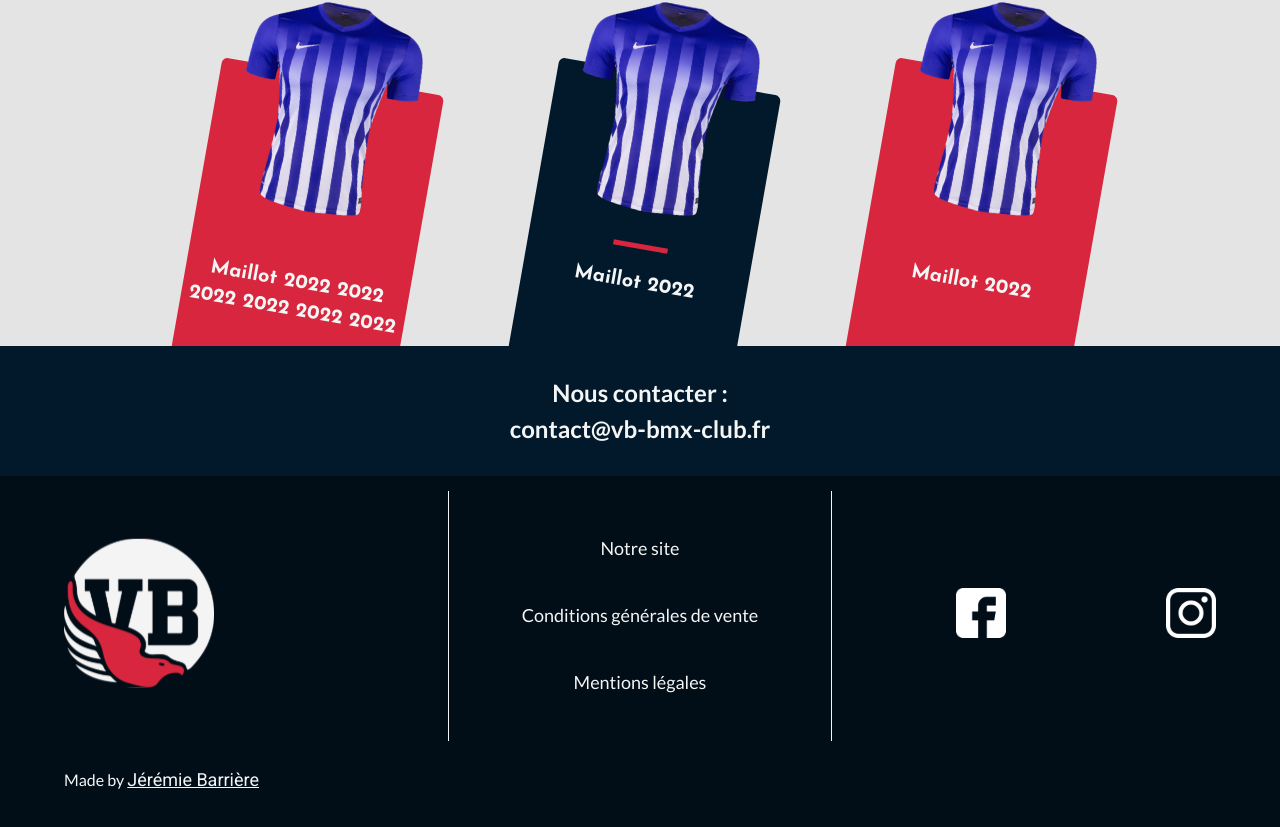
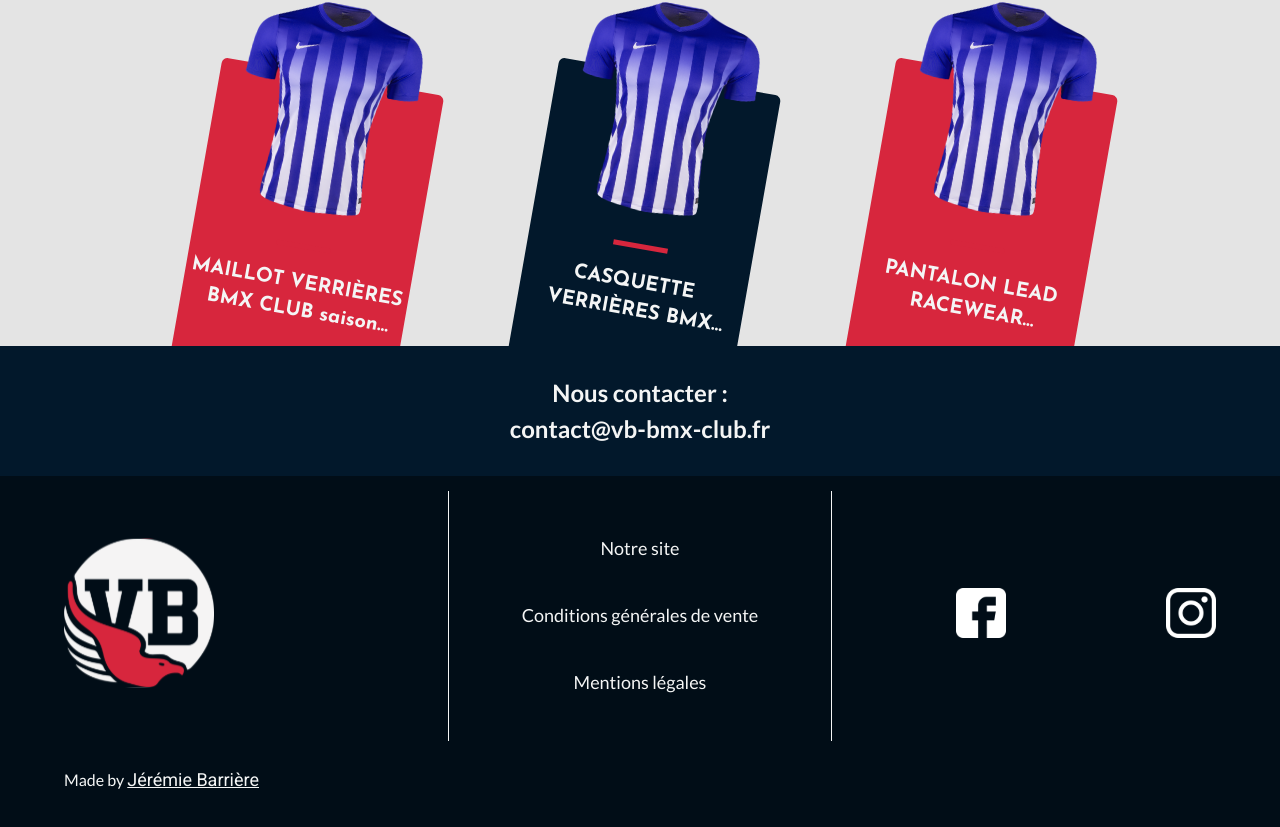
Before and after one commit to StarlingSG1/vb-bmx-shop, a Next.js app: page / in a window 1280 px wide. Shown: the part 1016-1843 px from the top of the page. Built offline with nearby package versions, Linux system fonts and the light colour scheme.

Commit message:
[edit] product homepage

```diff
--- a/pages/index.js
+++ b/pages/index.js
@@ -20,7 +20,7 @@
       <Header />
       <main className={`w-full 896:pt-32 -mb-20`} style={{ minHeight: "calc(100vh - 539px)" }}>
         <div className="w-full h-full flex justify-center relative 896:static">
-        <img src="/assets/img/homeIMG.png" className=" h-[250px] object-cover block absolute w-full 896:hidden" alt="home-img" />
+          <img src="/assets/img/homeIMG.png" className=" h-[250px] object-cover block absolute w-full 896:hidden" alt="home-img" />
 
           <div className="max-w-[1600px] w-full  flex flex-col flex-col-reverse 896:grid grid-cols-12 xl:mx-0 mx-4  896:gap-[50px] gap-8">
             <PanierButton className="!top-[275px] 896:!top-[222px]" />
@@ -51,9 +51,10 @@
             <div className="col-span-9 h-full hidden 1400:block pt-[30px] rounded-tr-[40px]">
               <p className="font-josefin  font-bold text-blue text-subtitle text-center">14 produits à l'image du club !</p>
               <div className="flex w-full h-full gap-28 items-end mt-[50px] 1400:mt-0 1650:pl-0 pl-[50px]">
-                <HomeArticle bgColor="red">Maillot 2022</HomeArticle>
-                <HomeArticle bgColor="blue">Maillot 2022</HomeArticle>
-                <HomeArticle bgColor="red">Maillot 2022</HomeArticle>
+                <HomeArticle bgColor="red">MAILLOT VERRIÈRES BMX CLUB saison 2022-2023</HomeArticle>
+                <HomeArticle bgColor="blue">CASQUETTE VERRIÈRES BMX CLUB</HomeArticle>
+                <HomeArticle bgColor="red">PANTALON LEAD RACEWEAR VERRIÈRES BMX CLUB saison 2022-2023
+                </HomeArticle>
               </div>
             </div>
           </div>
@@ -66,18 +67,19 @@
             <div className=" h-full 1400:bg-[#E4E4E4] w-full lg:w-auto lg:pt-[30px] lg:pb-0 pb-28 1400:rounded-tr-[40px]">
               <p className="font-josefin block 1400:hidden font-bold text-blue text-subtitle text-center">14 produits à l'image du club !</p>
               <div className="flex lg:flex-row flex-col w-full h-full gap-16 lg:gap-28  1400:hidden lg:items-end mt-[25px] 1400:mt-0 1650:pl-0 1400:pl-[50px]">
-                <HomeArticle bgColor="red">Maillot 2022 2022 2022 2022 2022 2022</HomeArticle>
-                <HomeArticle bgColor="blue">Maillot 2022</HomeArticle>
-                <HomeArticle bgColor="red">Maillot 2022</HomeArticle>
+                <HomeArticle bgColor="red">MAILLOT VERRIÈRES BMX CLUB saison 2022-2023</HomeArticle>
+                <HomeArticle bgColor="blue">CASQUETTE VERRIÈRES BMX CLUB</HomeArticle>
+                <HomeArticle bgColor="red">PANTALON LEAD RACEWEAR VERRIÈRES BMX CLUB saison 2022-2023
+                </HomeArticle>
               </div>
             </div>
           </div>
           <div className="1400:w-[27%] z-10 1400:z-0 w-full bg-red 1400:h-[341px] h-[120px]">
-          <div className="block 1400:hidden w-full bottom-[90px]  max-w-[1600px] gap-[50px]">
-            <div className="col-span-3 col-start-10 z-10 1400:col-start-9 h-[130px] bg-blue flex items-center justify-center">
-              <IntermediateParagraph className={"text-center"}>Nous contacter : <br /> contact@vb-bmx-club.fr</IntermediateParagraph>
+            <div className="block 1400:hidden w-full bottom-[90px]  max-w-[1600px] gap-[50px]">
+              <div className="col-span-3 col-start-10 z-10 1400:col-start-9 h-[130px] bg-blue flex items-center justify-center">
+                <IntermediateParagraph className={"text-center"}>Nous contacter : <br /> contact@vb-bmx-club.fr</IntermediateParagraph>
+              </div>
             </div>
-          </div>
           </div>
         </div>
       </main>
```
